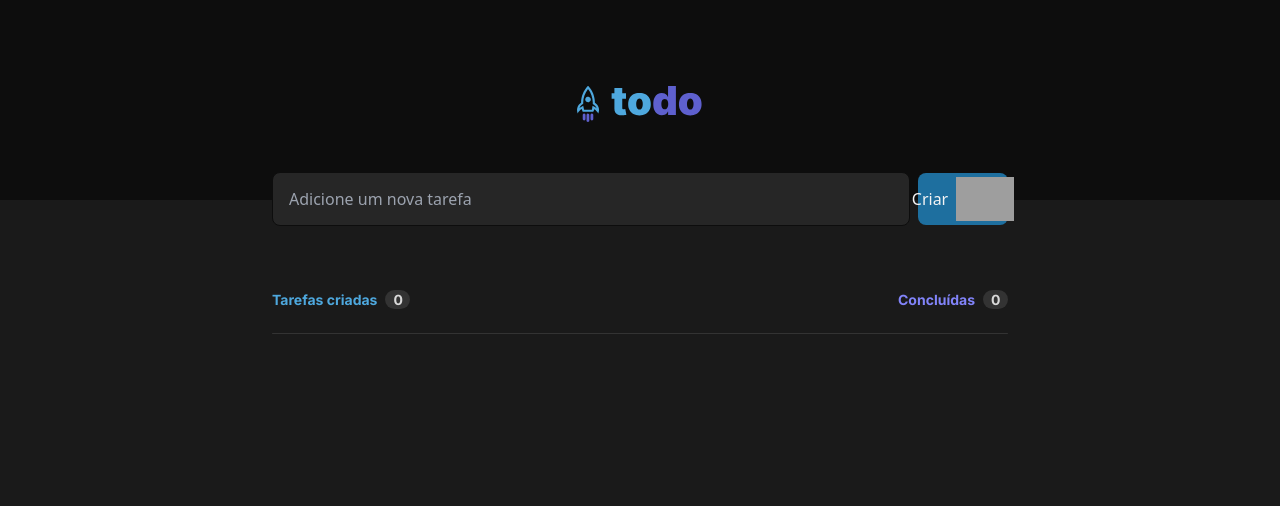
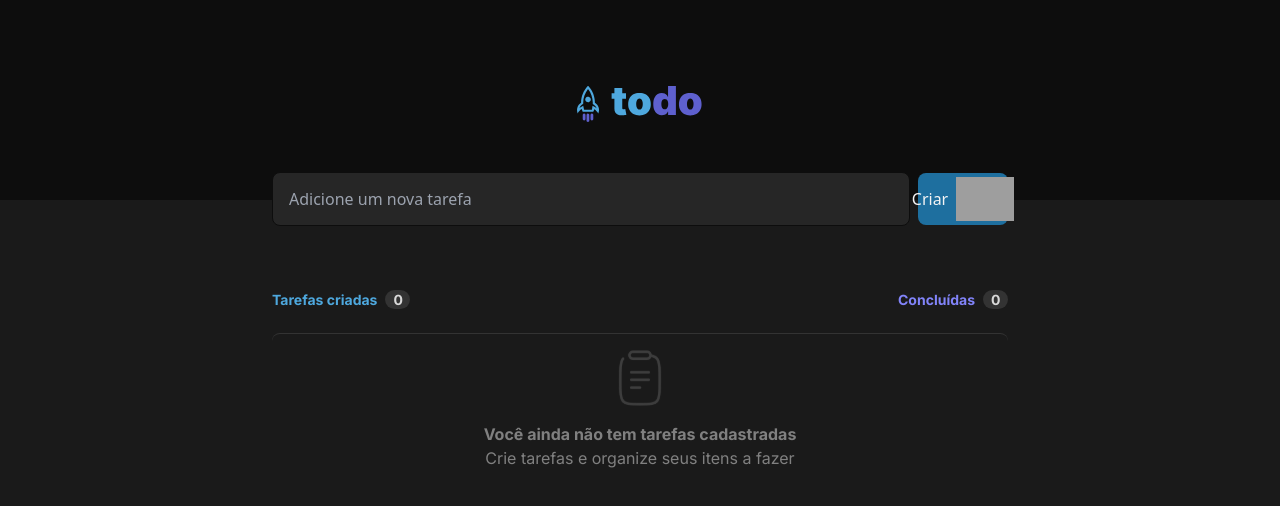
Before and after one commit to flvSantos15/cllg1TodoList22, a React (Vite) app: page / in a window 1280 px wide. Shown: the top 506 px of the page. Built offline with nearby package versions, Linux system fonts and the light colour scheme; grey boxes are pictures that could not be loaded.

Commit message:
chore: ajustes visuais finalizados

```diff
--- a/src/components/TodoList/index.tsx
+++ b/src/components/TodoList/index.tsx
@@ -1,5 +1,8 @@
 import { useEffect, useState } from 'react'
+
+import { BsCheckCircleFill, BsCircle } from 'react-icons/bs'
 import { HiOutlineTrash } from 'react-icons/hi'
+
 import { TTask, useTask } from '../../context/useTask'
 import clipboard from '/assets/clipboard.svg'
 
@@ -64,8 +67,8 @@ export function TodoList() {
 
       {/* <div className="flex flex-col justify-center items-center gap-4 w-full h-[15.25rem] rounded-lg border-t border-t-solid border-t-[#333333]"> */}
       <div className="flex flex-col justify-center items-center gap-4 w-full rounded-lg border-t border-t-solid border-t-[#333333]">
-        {!todo ? (
-          <div className="flex flex-col justify-center items-center gap-4">
+        {!todo.length ? (
+          <div className="flex flex-col justify-center items-center gap-4 mt-4">
             <img
               src={clipboard}
               alt="imagem de uma pracheta vazia"
@@ -81,9 +84,21 @@ export function TodoList() {
             {todo.map((t) => {
               return (
                 <div key={t.id} className="flex items-center p-4 gap-3 w-full h-[4.5rem] bg-[#262626] border border-solid border-[#333333] shadow-[0px_2px_8px_rgba(0,0,0,0.06)] rounded-lg">
-                  <input type="checkbox" name="" id="" onClick={() => handleCheckTask(t.id)} className="w-[1rem] h-[1rem]" />
                   {t.isCompleted ? (
-                    <p className="font-[Inter] font-normal text-sm text-[#f2f2f2] w-[39.5rem] line-through">
+                    <BsCheckCircleFill
+                      color='#8284fa'
+                      size='1rem'
+                      onClick={() => handleCheckTask(t.id)}
+                    />
+                  ) : (
+                    <BsCircle
+                      color='#4ea8de'
+                      size='1rem'
+                      onClick={() => handleCheckTask(t.id)}
+                    />
+                  )}
+                  {t.isCompleted ? (
+                    <p className="font-[Inter] font-normal text-sm text-[#808080] w-[39.5rem] line-through">
                       {t.task}
                     </p>
                   ) : (
```
Also changed, not shown: toDoList.png (added).
